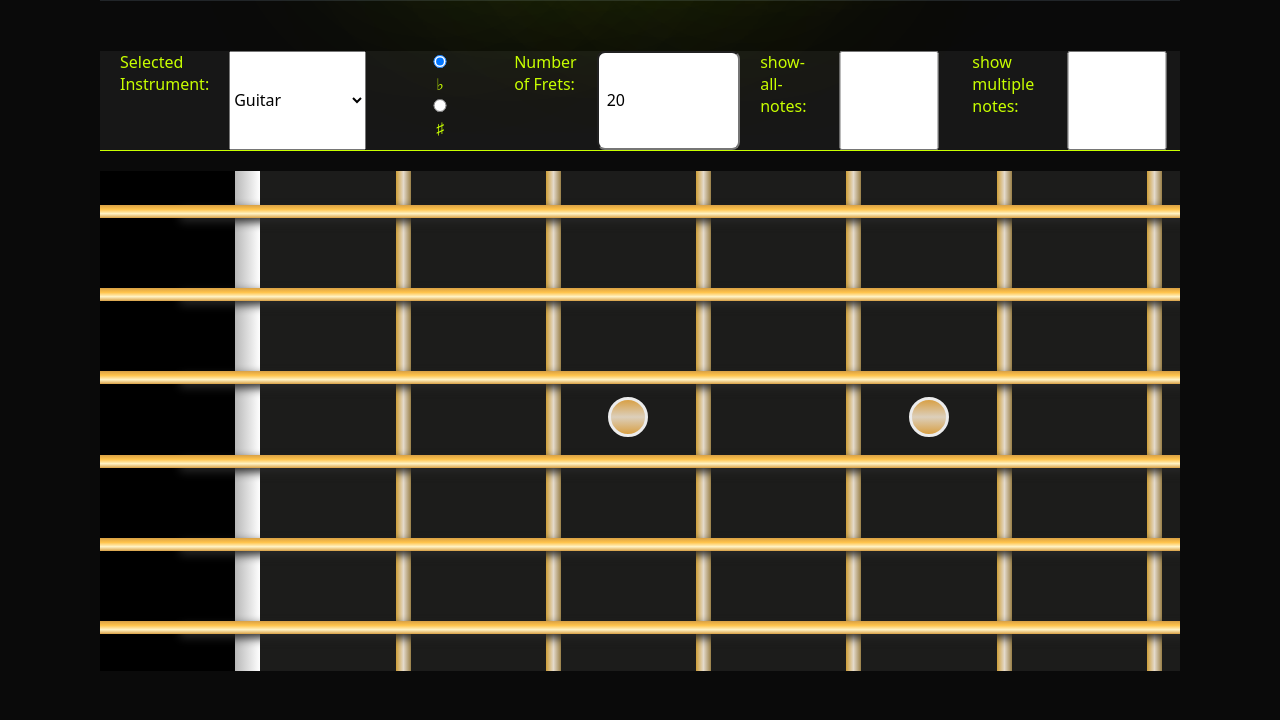
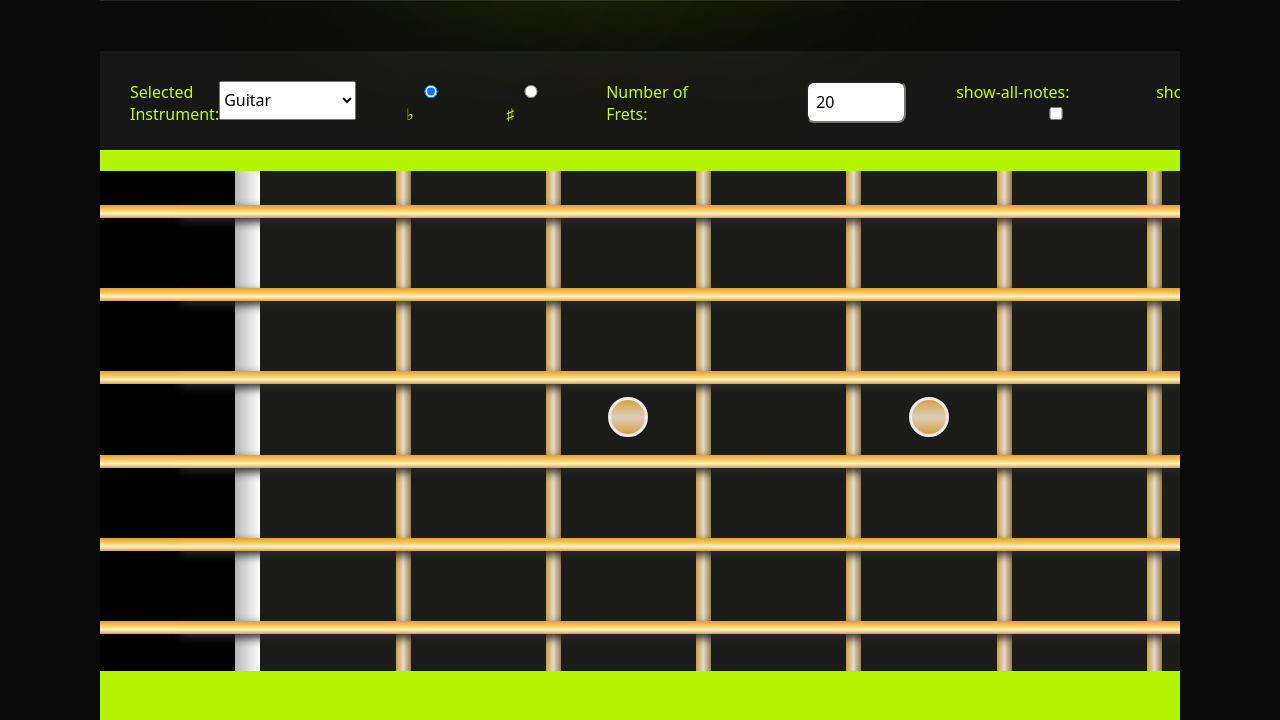
Before and after one commit to charlesluis1724-a11y/Charles-Final-Project, a plain HTML site: page index.html in a window 1280 px wide. Shown: the part 2280-3000 px from the top of the page. Drawn offline with nearby package versions, Linux system fonts and the light colour scheme; a web font is replaced by a local one.

Commit message:
first commit

```diff
--- a/fretboard.css
+++ b/fretboard.css
@@ -27,19 +27,27 @@ body {
     display: flex;
     background-color: #171717;
     color: #c8ff00;
-    padding: 0px;
+    padding: 30px;
     border-bottom: 1px solid #c8ff00;
     height: 100px;
 }
 
+
 .accidental-selector {
     margin-left: 50px;
+    width: 50px;
 }
 .number-of-frets {
-    margin-left: 50px;
+    width: 150px;
 }
 label {
-    margin: 0 20px;
+    margin: 0 0px;
+    width: 200px;
+}
+label.number-of-frets, #number-of-frets, .show-all-notes {
+    margin: 0 50px;
+    width: 100px !important;
+
 }
 
 
--- a/index.html
+++ b/index.html
@@ -132,17 +132,28 @@
         <div class="accidental-selector">
                 <input type="radio" class="acc-select" id="Flats" name="accidentals" value="Flats" checked>
                 <label for="Flats">♭</label>
+        </div>
+        <div class="accidental-selector">
                 <input type="radio" class="acc-select" id="Sharp" name="accidentals" value="Sharp">
                 <label for="Sharp ">♯</label>
         </div>
-        <label class="number-of-frets" for="number-of-frets">Number of Frets: </label>
-        <input type="number" id="number-of-frets" min="5" max="30" value="20">
+        <div>
+            <label class="number-of-frets" for="number-of-frets">Number of Frets: </label>
+        </div>
+        <div>
+            <input type="number" id="number-of-frets" min="5" max="30" value="20">
+        </div>
+        <div>
+            <label for="show-all-notes">show-all-notes: </label>
+            <input type="checkbox" id="show-all-notes">
+        </div>
+        <div>
+            <label for="show-multiple-notes">show multiple notes: </label>
+            <input type="checkbox" id="show-multiple-notes">
+        </div>
 
-        <label for="show-all-notes">show-all-notes: </label>
-        <input type="checkbox" id="show-all-notes">
 
-        <label for="show-multiple-notes">show multiple notes: </label>
-        <input type="checkbox" id="show-multiple-notes">
+
     </div>
     <div class="fretboard">
         <!-- <div class="string">
--- a/style.css
+++ b/style.css
@@ -1507,6 +1507,6 @@ input {
     background-color: #142116;
     border-color: #003008;
 }
-.afterbanner_back4 {
-    background-color: #0000006d;
-}
+.overflow {
+    background-color: #b3f401;
+}
```
Also changed, not shown: 1 other file.
